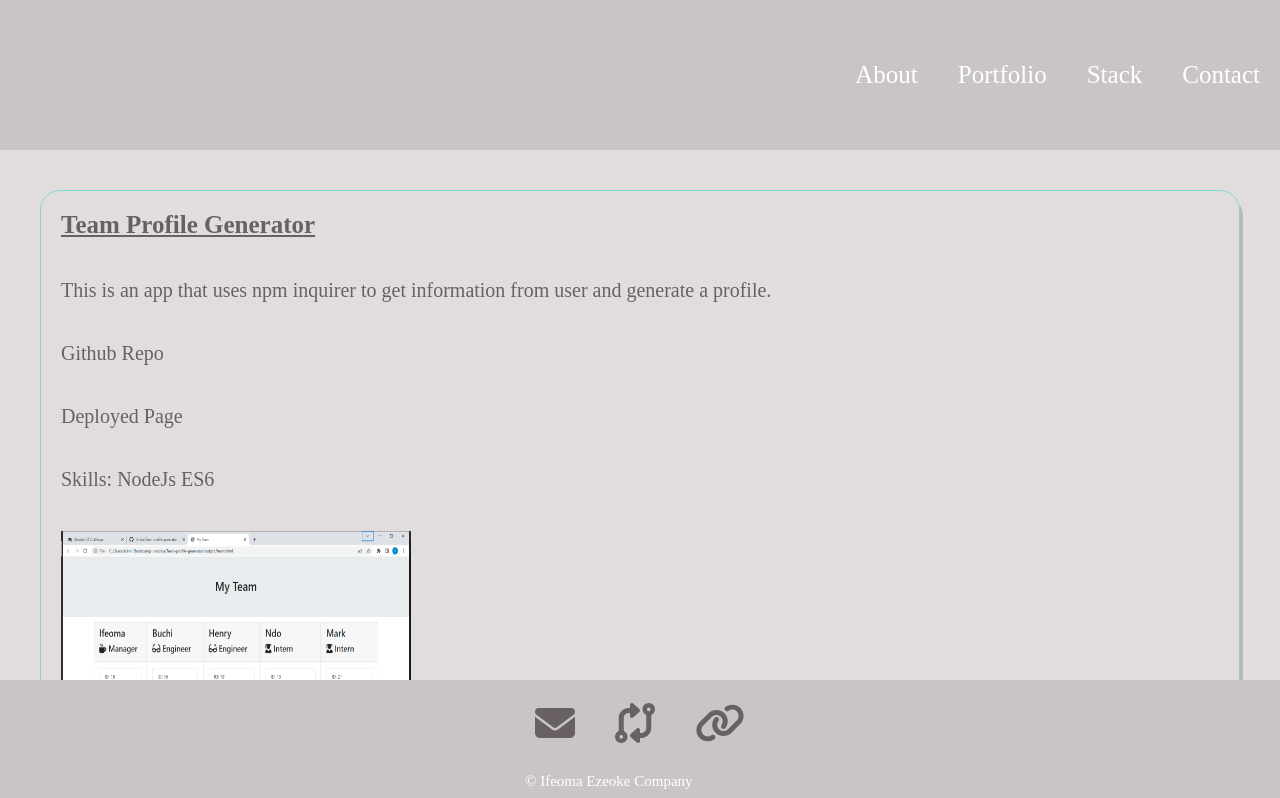
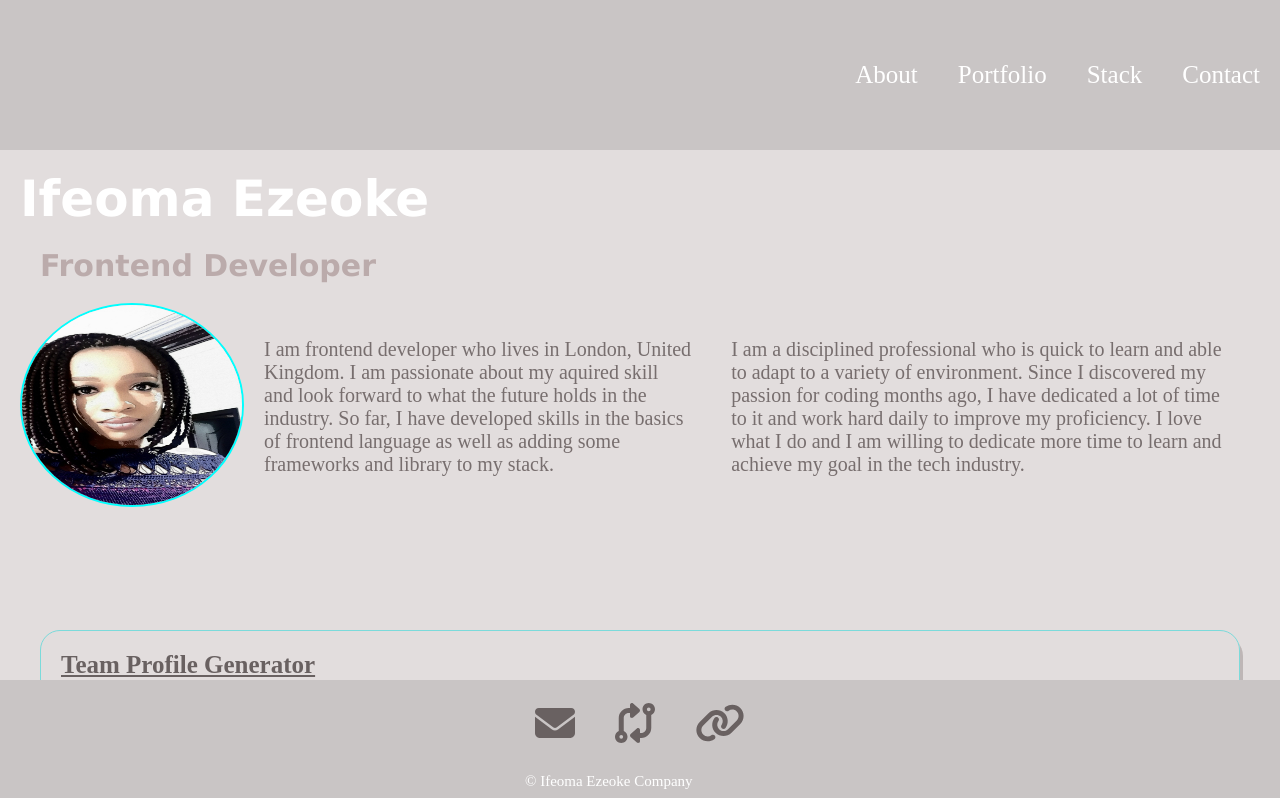
Before and after one commit to Ify-Jas/my_react_portfolio, a React (Create React App) app: page /portfolio in a window 1280 px wide. Shown: the top 798 px of the page. Built offline with nearby package versions, Linux system fonts and the light colour scheme.

Commit message:
trying to fix my landing page

```diff
--- a/src/App.js
+++ b/src/App.js
@@ -15,13 +15,12 @@ function App() {
     <>
       <Header />
 
+      <About />
+
       <Routes>
-        <Route path={'/'} element={<About />} />
         <Route path={'/portfolio'} element={<Portfolio />}/>
         <Route path={'/stack'} element={<Stack />} />
         <Route path={'/contact'} element={<Contact />} />
-
-
       </Routes>
 
       <Footer />
```
